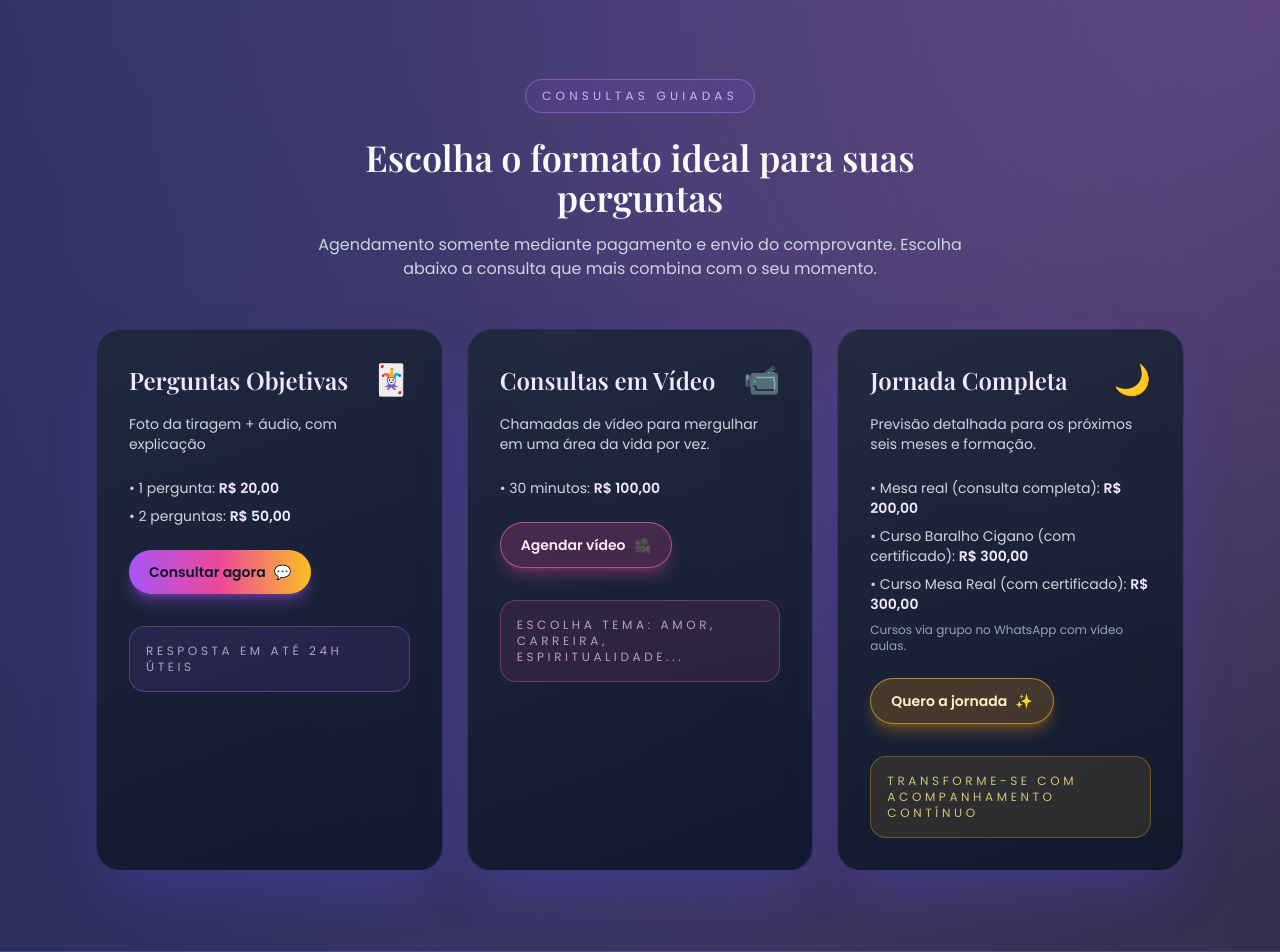
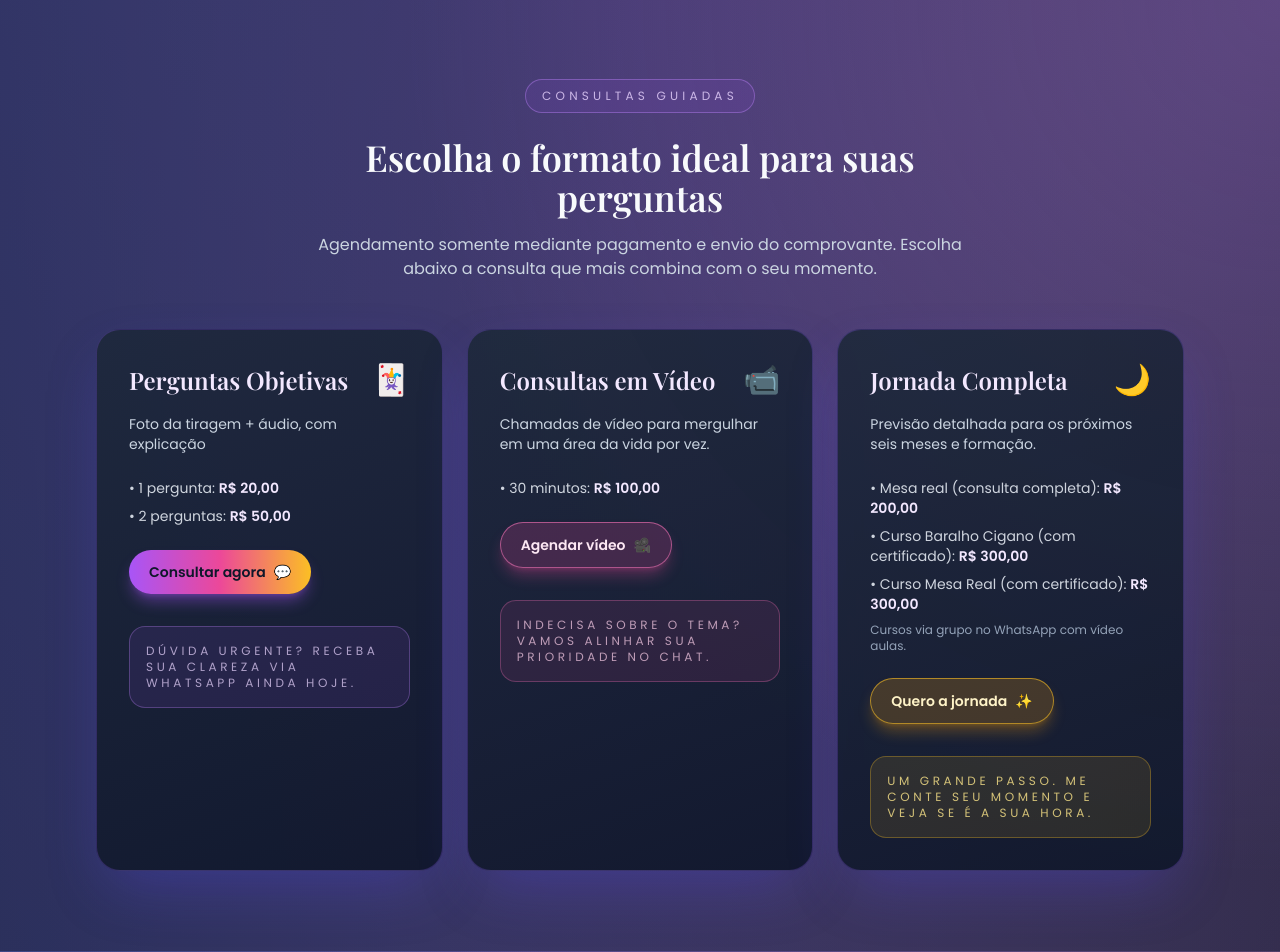
Before and after one commit to sincerabruxa/sincerabruxa, a Flask app: page / in a window 1280 px wide. Shown: the part 1095-2047 px from the top of the page. Run offline with Flask 3, Linux system fonts and the light colour scheme; some libraries are stand-ins or nearby versions.

Commit message:
atualização

```diff
--- a/templates/index.html
+++ b/templates/index.html
@@ -149,7 +149,7 @@
                                     <span aria-hidden="true">💬</span>
                                 </a>
                                 <div class="mt-8 rounded-2xl border border-purple-400/30 bg-purple-500/10 p-4 text-xs uppercase tracking-[0.3em] text-purple-200/70">
-                                    Resposta em até 24h úteis
+                                    Dúvida urgente? Receba sua clareza via WhatsApp ainda hoje.
                                 </div>
                             </article>
 
@@ -167,7 +167,7 @@
                                     <span aria-hidden="true">🎥</span>
                                 </a>
                                 <div class="mt-8 rounded-2xl border border-pink-400/30 bg-pink-500/10 p-4 text-xs uppercase tracking-[0.3em] text-pink-200/70">
-                                    Escolha tema: amor, carreira, espiritualidade...
+                                    Indecisa sobre o tema? Vamos alinhar sua prioridade no chat.
                                 </div>
                             </article>
 
@@ -188,7 +188,7 @@
                                     <span aria-hidden="true">✨</span>
                                 </a>
                                 <div class="mt-8 rounded-2xl border border-amber-400/30 bg-amber-400/10 p-4 text-xs uppercase tracking-[0.3em] text-amber-200/80">
-                                    Transforme-se com acompanhamento contínuo
+                                    Um grande passo. Me conte seu momento e veja se é a sua hora.
                                 </div>
                             </article>
                         </div>
```
